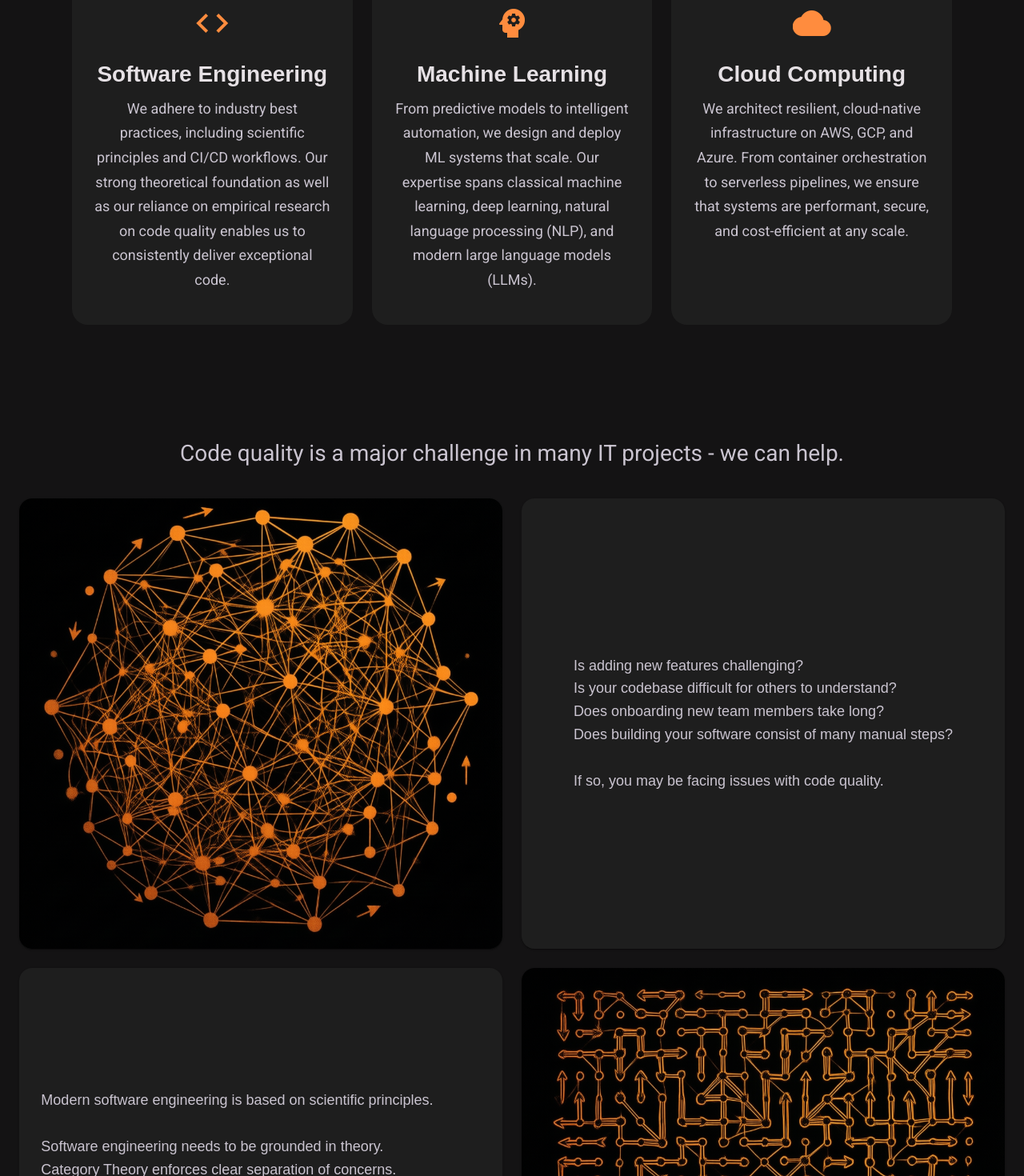
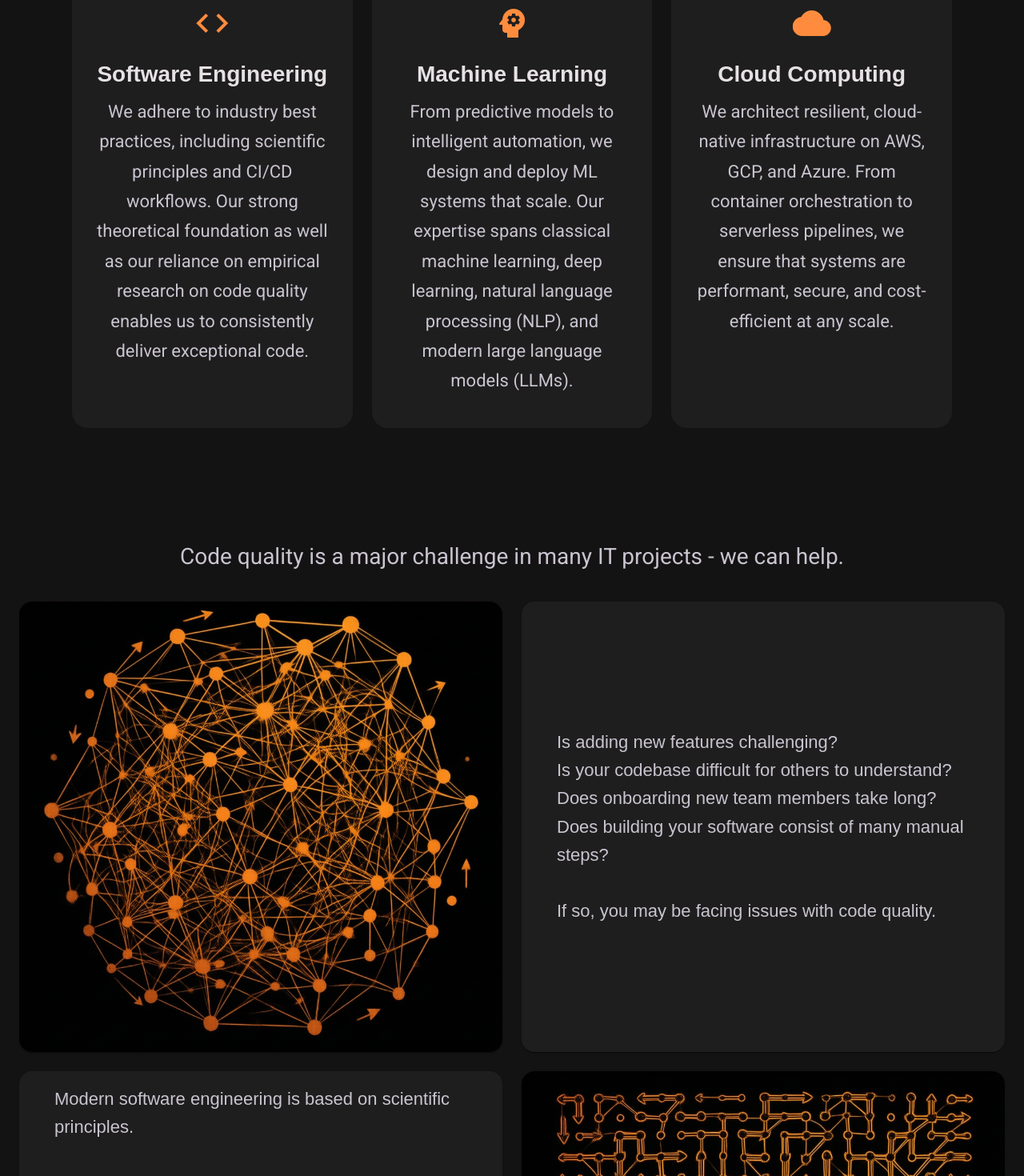
Before and after one commit to munich-data-engineering/mde-website, an Angular app: page / in a window 1280 px wide. Shown: the part 740-2210 px from the top of the page at 80% size. Built offline with nearby package versions, Linux system fonts and the light colour scheme; a web font is replaced by a local one.

Commit message:
Added contact-us section

```diff
--- a/src/app/app.css
+++ b/src/app/app.css
@@ -215,7 +215,7 @@
 }
 
 .competency-desc {
-  font-size: 18px;
+  font-size: 22px;
   color: var(--mat-sys-onSurfaceVariant);
   font-family: Roboto, sans-serif !important;
   line-height: 1.7;
@@ -467,7 +467,7 @@
 
 .success-story-card-desc {
   font-family: 'Google Sans', sans-serif;
-  font-size: 18px;
+  font-size: 20px;
   line-height: 1.6;
   color: var(--mat-sys-onSurfaceVariant);
   margin: 0 0 16px;
@@ -527,10 +527,12 @@
 
 .quality-card-desc {
   font-family: 'Google Sans', sans-serif;
-  font-size: 18px;
+  font-size: 22px;
   line-height: 1.6;
   color: var(--mat-sys-onSurfaceVariant);
   margin: 0 0 16px;
+  margin-left: 28px;
+  margin-right: 28px;
 }
 
 /* ==============================
--- a/src/app/app.html
+++ b/src/app/app.html
@@ -186,6 +186,17 @@
   </mat-tab-group>
 </section>
 
+<!-- Contact Section -->
+<section class="contact-section">
+  <div class="section-header">
+    <p class="section-desc">If you are interested or want to learn more, please contact us:</p>
+  </div>
+  <div class="contact-content">
+    <a href="mailto:urbanke.patrick+munich-data-engineering@gmail.com" class="hero-btn hero-btn-primary">Send us an email</a>
+  </div>
+</section>
+
+
 <!-- Footer -->
 <footer class="footer">
   <div class="footer-content">
```
